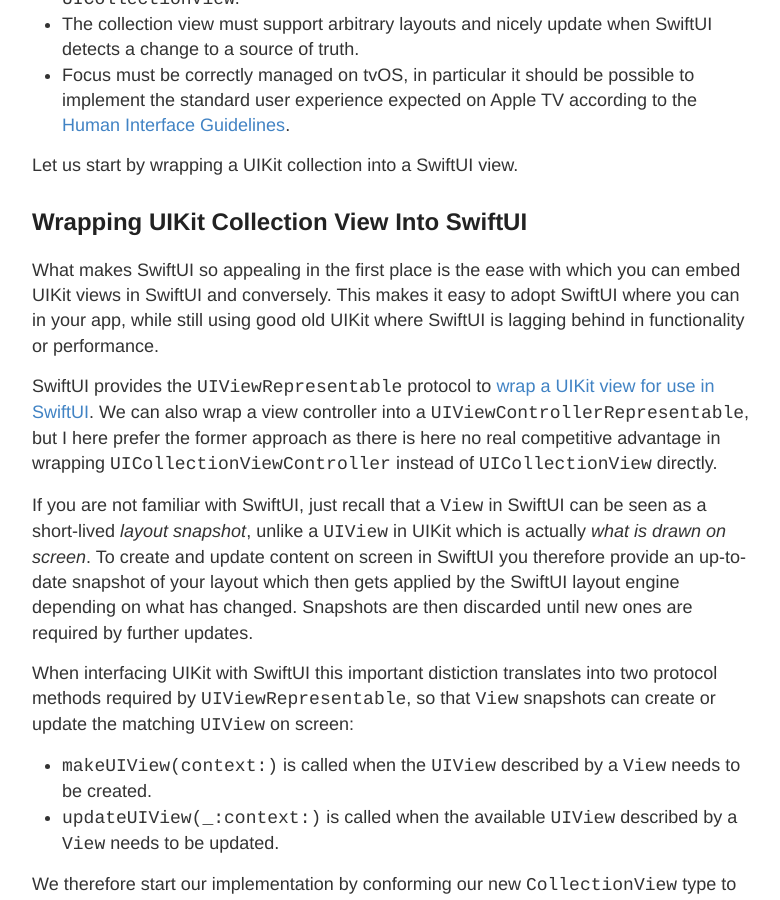
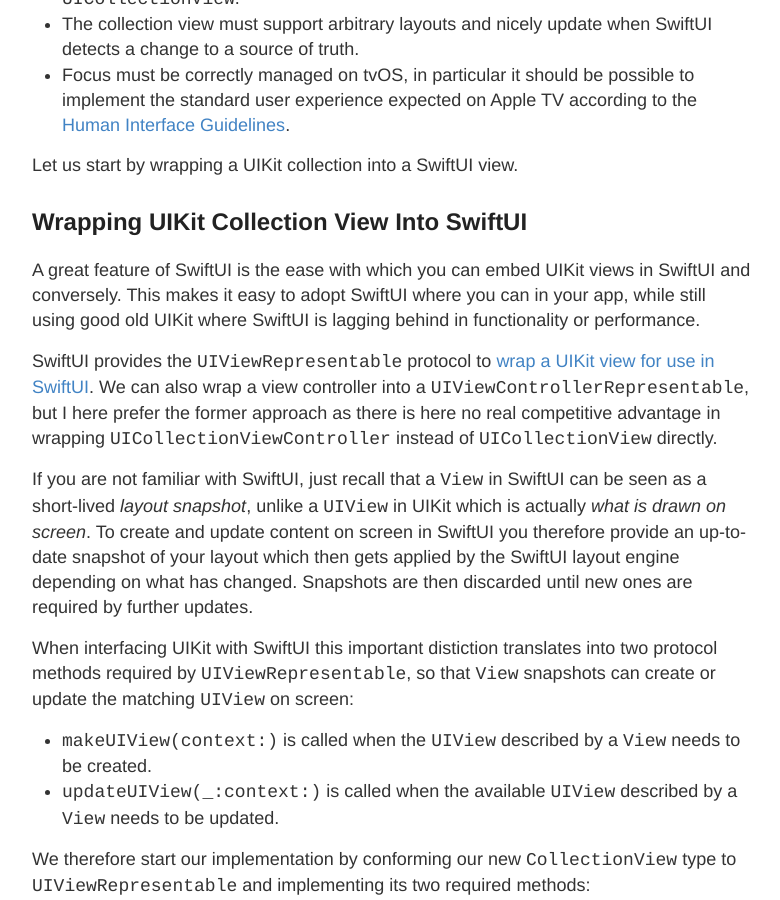
Before and after one commit to defagos/defagos.github.io, a Jekyll site: the page built from _posts/2020-09-14-swiftui_collection_part2.md, in a window 1280 px wide and 900 px high, scrolled down 878 px. Shown: the whole window, without its empty margins (248-1028 px from the left). Built offline with Jekyll 4.4.1, drawn with Linux system fonts in a browser that asks for light colours.

Commit message:
Polish articles

```diff
--- a/_posts/2020-09-14-swiftui_collection_part2.md
+++ b/_posts/2020-09-14-swiftui_collection_part2.md
@@ -28,7 +28,7 @@ Let us start by wrapping a UIKit collection into a SwiftUI view.
 
 ## Wrapping UIKit Collection View Into SwiftUI
 
-What makes SwiftUI so appealing in the first place is the ease with which you can embed UIKit views in SwiftUI and conversely. This makes it easy to adopt SwiftUI where you can in your app, while still using good old UIKit where SwiftUI is lagging behind in functionality or performance.
+A great feature of SwiftUI is the ease with which you can embed UIKit views in SwiftUI and conversely. This makes it easy to adopt SwiftUI where you can in your app, while still using good old UIKit where SwiftUI is lagging behind in functionality or performance.
 
 SwiftUI provides the `UIViewRepresentable` protocol to [wrap a UIKit view for use in SwiftUI](https://developer.apple.com/documentation/swiftui/uiviewrepresentable). We can also wrap a view controller into a `UIViewControllerRepresentable`, but I here prefer the former approach as there is here no real competitive advantage in wrapping `UICollectionViewController` instead of `UICollectionView` directly.
 
```
Also changed, not shown: _posts/2020-09-13-swiftui_collection_part1.md (+1 -1 lines).
